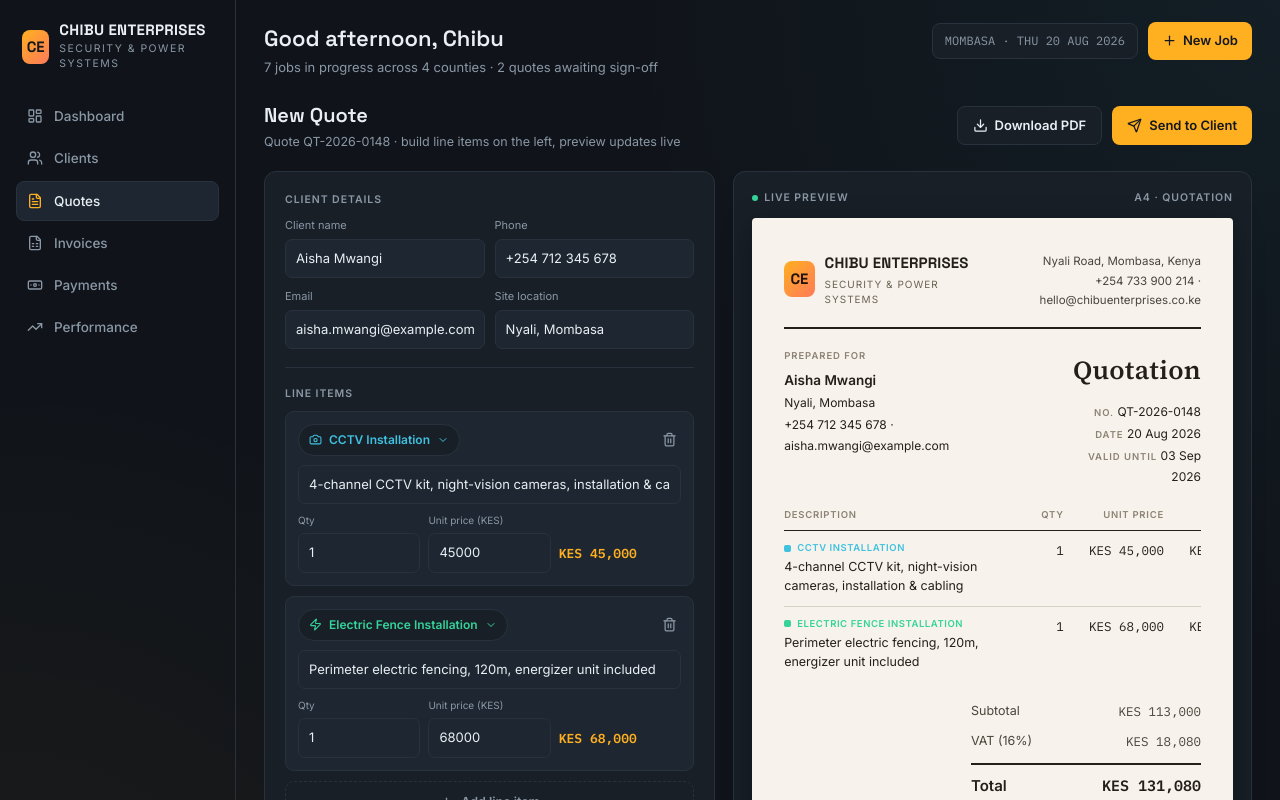
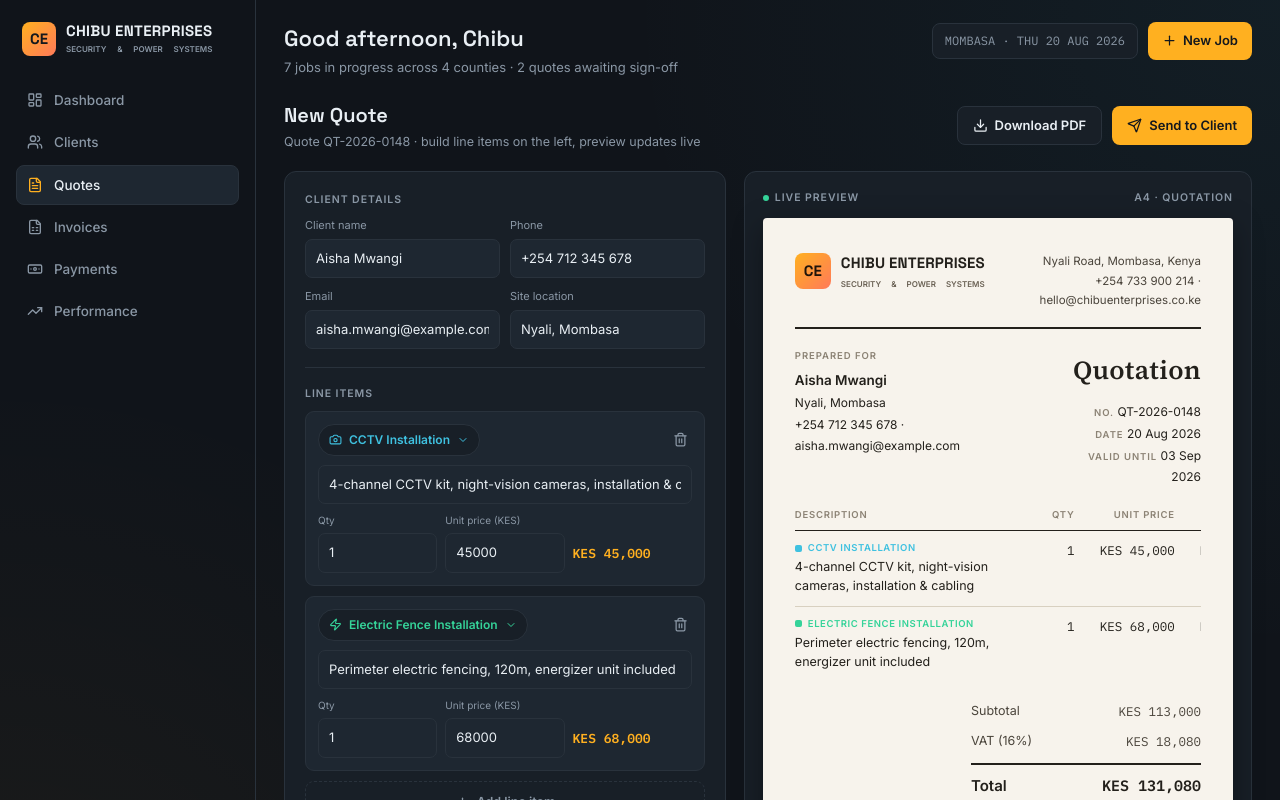
Before and after one commit to Mwabonje/chibu-enterprise, a React (Vite) app: page /quotes in a window 1280 px wide. Shown: the top 800 px of the page. Built offline with nearby package versions, Linux system fonts and the light colour scheme.

Commit message:
style: adjust sidebar and brand branding layout
Increase sidebar width and update brand sub-text styling for better consistency and alignment in both the application UI and quote templates.

```diff
--- a/src/App.tsx
+++ b/src/App.tsx
@@ -56,7 +56,7 @@ function AppLayout() {
             radial-gradient(circle at 0% 100%, rgba(255,176,32,0.05), transparent 40%);
         }
         .sidebar {
-          width: 236px;
+          width: 256px;
           flex-shrink: 0;
           border-right: 1px solid var(--border);
           padding: 22px 16px;
@@ -71,8 +71,8 @@ function AppLayout() {
           display: flex; align-items: center; justify-content: center;
           font-family: 'Space Grotesk', sans-serif; font-weight: 700; color: #14181D; font-size: 15px;
         }
-        .brand-text { font-family: 'Space Grotesk', sans-serif; font-weight: 700; font-size: 15px; letter-spacing: 0.02em; line-height: 1.1; }
-        .brand-sub { font-size: 10.5px; color: var(--dim); letter-spacing: 0.14em; text-transform: uppercase; margin-top: 2px; }
+        .brand-text { font-family: 'Space Grotesk', sans-serif; font-weight: 700; font-size: 15px; letter-spacing: 0.02em; line-height: 1.1; width: max-content; }
+        .brand-sub { display: flex; justify-content: space-between; font-size: 8px; color: var(--dim); margin-top: 3px; font-weight: 600; width: 100%; text-transform: uppercase; }
         .nav { display: flex; flex-direction: column; gap: 2px; }
         .nav-item {
           display: flex; align-items: center; gap: 11px;
@@ -206,9 +206,14 @@ function AppLayout() {
       <aside className={`sidebar ${navOpen ? "open" : ""}`}>
         <div className="brand">
           <div className="brand-mark">CE</div>
-          <div>
+          <div style={{ display: 'flex', flexDirection: 'column' }}>
             <div className="brand-text">CHIBU ENTERPRISES</div>
-            <div className="brand-sub">Security &amp; Power Systems</div>
+            <div className="brand-sub">
+              <span>Security</span>
+              <span>&amp;</span>
+              <span>Power</span>
+              <span>Systems</span>
+            </div>
           </div>
         </div>
         <nav className="nav">
--- a/src/components/ChibuQuote.tsx
+++ b/src/components/ChibuQuote.tsx
@@ -167,8 +167,8 @@ export default function ChibuQuote() {
         .paper-head { display: flex; justify-content: space-between; align-items: flex-start; border-bottom: 2px solid #23201B; padding-bottom: 16px; margin-bottom: 18px; }
         .paper-brand { display: flex; align-items: center; gap: 10px; }
         .paper-mark { width: 36px; height: 36px; border-radius: 8px; background: linear-gradient(135deg,#FFB020,#FF7A59); display:flex; align-items:center; justify-content:center; font-family:'Space Grotesk',sans-serif; font-weight:700; color:#20140A; font-size:15px; }
-        .paper-company { font-family: 'Space Grotesk', sans-serif; font-weight: 700; font-size: 15px; letter-spacing: 0.01em; }
-        .paper-company-sub { font-size: 10px; letter-spacing: 0.1em; text-transform: uppercase; color: #6B6255; margin-top: 2px; }
+        .paper-company { font-family: 'Space Grotesk', sans-serif; font-weight: 700; font-size: 15px; letter-spacing: 0.01em; width: max-content; }
+        .paper-company-sub { display: flex; justify-content: space-between; font-size: 8px; text-transform: uppercase; color: #6B6255; margin-top: 3px; font-weight: 600; width: 100%; }
         .paper-meta { text-align: right; font-size: 11.5px; color: #4A443B; line-height: 1.7; }
         .paper-title { font-family: 'Source Serif 4', serif; font-size: 26px; font-weight: 600; letter-spacing: 0.01em; }
 
@@ -321,9 +321,14 @@ export default function ChibuQuote() {
             <div className="paper-head">
               <div className="paper-brand">
                 <div className="paper-mark">CE</div>
-                <div>
+                <div style={{ display: 'flex', flexDirection: 'column' }}>
                   <div className="paper-company">CHIBU ENTERPRISES</div>
-                  <div className="paper-company-sub">Security &amp; Power Systems</div>
+                  <div className="paper-company-sub">
+                    <span>Security</span>
+                    <span>&amp;</span>
+                    <span>Power</span>
+                    <span>Systems</span>
+                  </div>
                 </div>
               </div>
               <div className="paper-meta">
```
